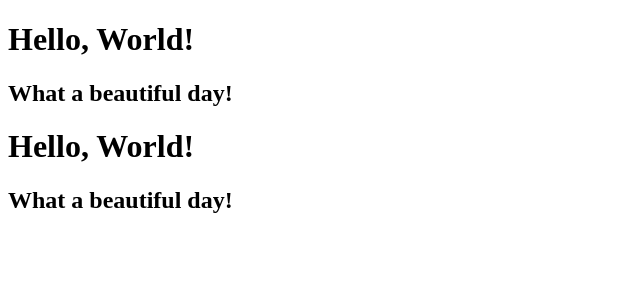
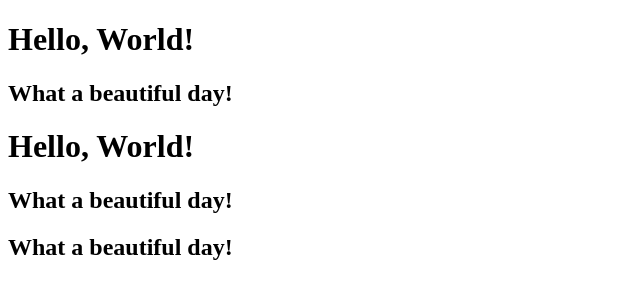
Before and after one commit to Gabriel1470/React-esercizi, a React (Create React App) app: page / in a window 1280 px wide. Shown: the top 300 px of the page, without its empty margins (0-640 px from the left). Built offline with nearby package versions, Linux system fonts and the light colour scheme.

Commit message:
esercizio 14

```diff
--- a/src/App.js
+++ b/src/App.js
@@ -1,10 +1,12 @@
 import { Hello } from "./components/Hello";
+import { Message } from "./components/Message";
 
 function App() {
   return (
     <div>
    <Hello/>
    <Hello/>
+   <Message/>
     </div>
   );
 }
```
